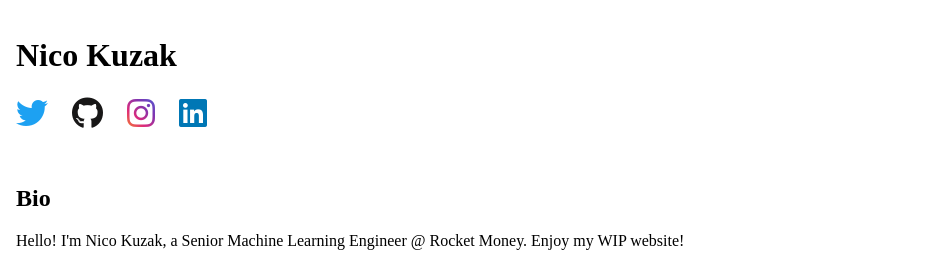
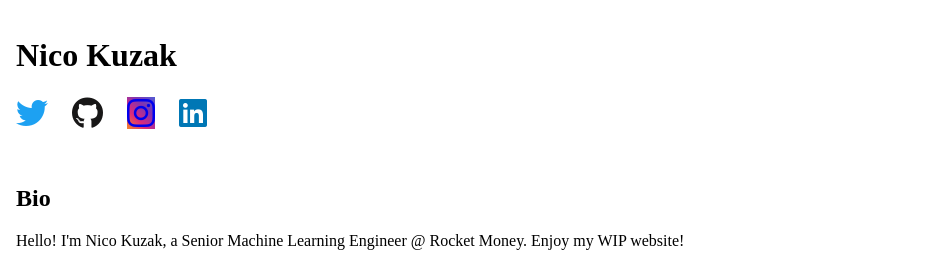
Before and after one commit to nico-kuzak/nico-kuzak.github.io, a plain HTML site: page index.html in a window 1280 px wide. Shown: the top 267 px of the page, 0-951 px from the left. Drawn offline with Linux system fonts and the light colour scheme.

Commit message:
Retesting insta

```diff
--- a/style.css
+++ b/style.css
@@ -41,8 +41,8 @@ footer {
 .social-nav a[href*="instagram.com"] i {
   font-size: 2rem;
   background: linear-gradient(45deg, #F58529, #DD2A7B, #8134AF, #515BD4);
-  -webkit-background-clip: text;
-  -webkit-text-fill-color: transparent;
+  /* -webkit-background-clip: text;
+  -webkit-text-fill-color: transparent; */
   /* The lines above "clip" the gradient to the icon shape */
 }
 
```
